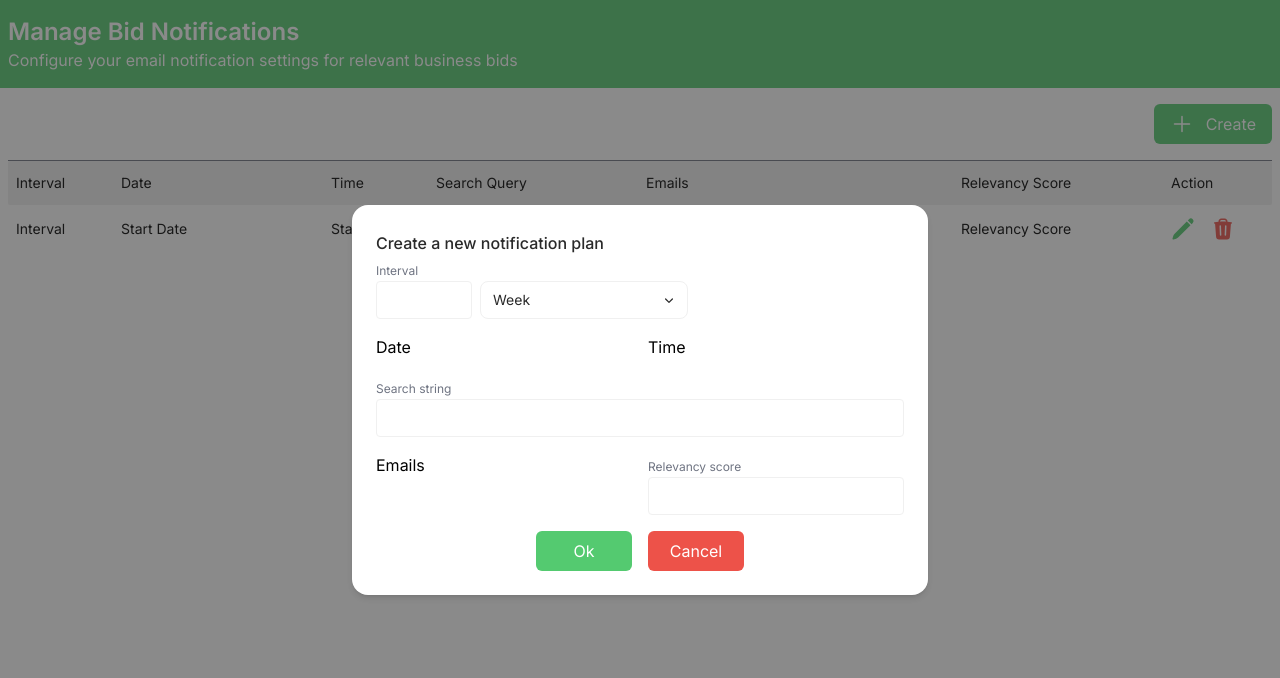
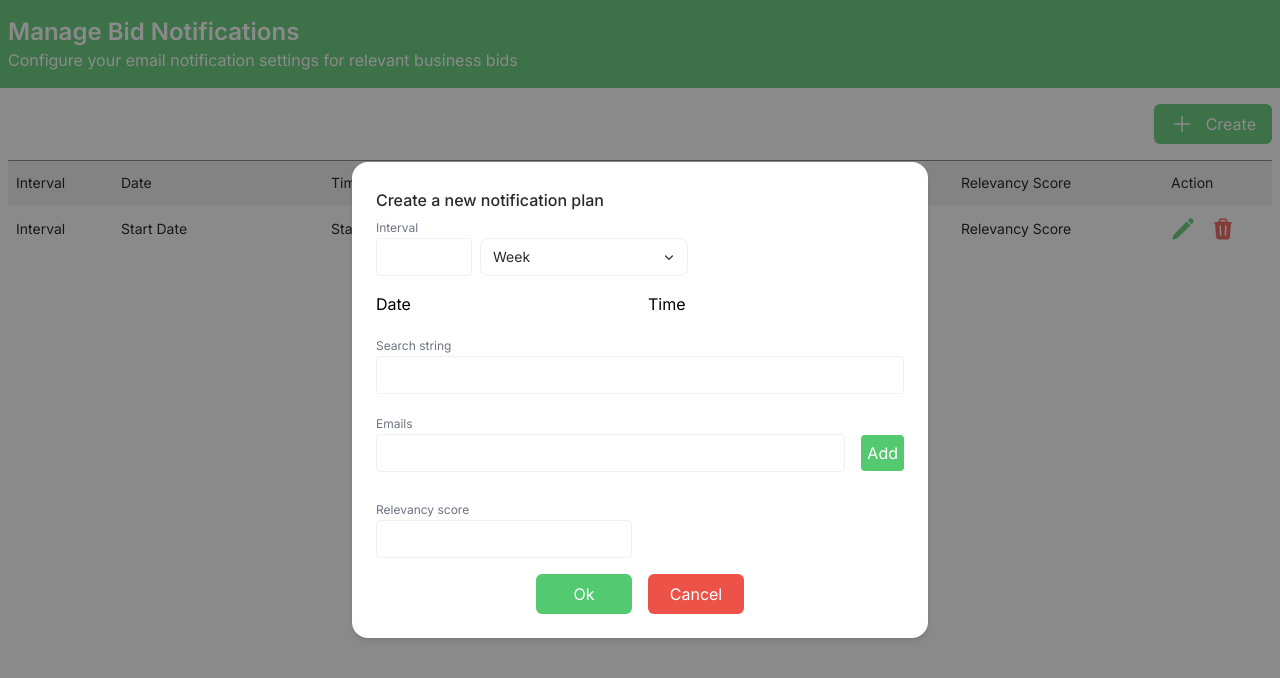
Before and after one commit to mern-dev-pro/Yotam_Email_Notification_App_Testingtask, a Next.js app: page / in a window 1280 px wide. Both pictures are taken after a click on the button "Create". Shown: the top 678 px of the page. Built offline with nearby package versions, Linux system fonts and the light colour scheme.

Commit message:
add: multi input components

```diff
--- /dev/null
+++ b/src/components/_basic/multiInput/index.tsx
@@ -0,0 +1,60 @@
+"use client";
+import React, { useState } from "react";
+
+import styles from "./style.module.scss";
+import { XMarkIcon } from "@heroicons/react/24/solid";
+
+type Props = {
+  label?: string;
+};
+
+const AppMultiInput: React.FC<Props> = ({ label }) => {
+  const [val, setVal] = useState<string>("");
+  const [selectedList, setSelectedList] = useState<string[]>([]);
+
+  return (
+    <div className={styles.wrapper}>
+      <label className={styles.label}>{label}</label>
+      <div className={styles.inputWrapper}>
+        <input
+          type="text"
+          className={styles.input}
+          value={val}
+          onChange={(e) => setVal(e.target.value)}
+          onKeyDown={(e) => {
+            if (e.key === "Enter") {
+              setSelectedList((prev) => (val ? [...prev.filter((mail) => mail !== val), val] : prev));
+              setVal("");
+            }
+          }}
+        />
+        <button
+          type="button"
+          className={styles.button}
+          onClick={() => {
+            setSelectedList((prev) => (val ? [...prev.filter((mail) => mail !== val), val] : prev));
+            setVal("");
+          }}
+        >
+          Add
+        </button>
+      </div>
+      <div className={styles.selectedList}>
+        {selectedList.map((item) => (
+          <div key={item} className={styles.item}>
+            {item}
+            <button
+              type="button"
+              className={styles.button}
+              onClick={() => setSelectedList(selectedList.filter((mail) => mail !== item))}
+            >
+              <XMarkIcon width={14} />
+            </button>
+          </div>
+        ))}
+      </div>
+    </div>
+  );
+};
+
+export default AppMultiInput;
--- /dev/null
+++ b/src/components/_basic/multiInput/style.module.scss
@@ -0,0 +1,31 @@
+.wrapper {
+  @apply w-full;
+
+  .label {
+    @apply text-xs text-darkGray;
+  }
+
+  .inputWrapper {
+    @apply flex items-center gap-4;
+
+    .input {
+      @apply w-full border border-gray rounded py-1.5 px-2 focus:outline-none;
+    }
+
+    .button {
+      @apply bg-primary text-white p-1.5 rounded;
+    }
+  }
+
+  .selectedList {
+    @apply flex items-center flex-wrap gap-2 mt-2;
+
+    .item {
+      @apply bg-primary text-white px-2 py-1 rounded-full flex items-center gap-2;
+
+      .button {
+        @apply bg-white rounded-full text-primary;
+      }
+    }
+  }
+}
--- a/src/components/_view/home/_module/homepageHeader/index.tsx
+++ b/src/components/_view/home/_module/homepageHeader/index.tsx
@@ -1,14 +1,15 @@
 "use client";
 import React, { useState } from "react";
+import { PlusIcon } from "@heroicons/react/24/solid";
 
 import AppButton from "../../../../_basic/button";
 import AppListbox from "../../../../_basic/Listbox";
 import AppModal from "../../../../_module/modal";
-import { PlusIcon } from "@heroicons/react/24/solid";
+import AppTextInput from "../../../../_basic/textInput";
 import { IOption } from "../../../../../utils/type";
 
 import styles from "./style.module.scss";
-import AppTextInput from "../../../../_basic/textInput";
+import AppMultiInput from "../../../../_basic/multiInput";
 
 const intervalOptions: IOption[] = [
   { label: "Week", value: "week" },
@@ -33,7 +34,9 @@ const HomePageHeader = () => {
           <div className={styles.searchString}>
             <AppTextInput type="string" label="Search string" />
           </div>
-          <div>Emails</div>
+          <div className={styles.emails}>
+            <AppMultiInput label="Emails" />
+          </div>
           <div>
             <AppTextInput type="number" label="Relevancy score" />
           </div>
--- a/src/components/_view/home/_module/homepageHeader/style.module.scss
+++ b/src/components/_view/home/_module/homepageHeader/style.module.scss
@@ -13,6 +13,10 @@
     }
   }
 
+  .emails {
+    @apply col-span-2;
+  }
+
   .searchString {
     @apply w-full col-span-2;
   }
```
